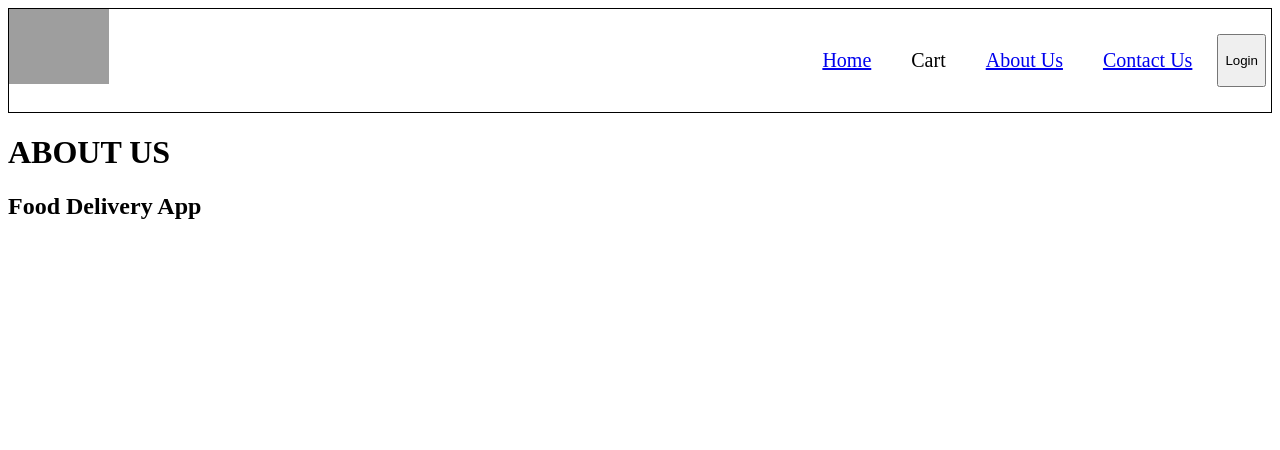
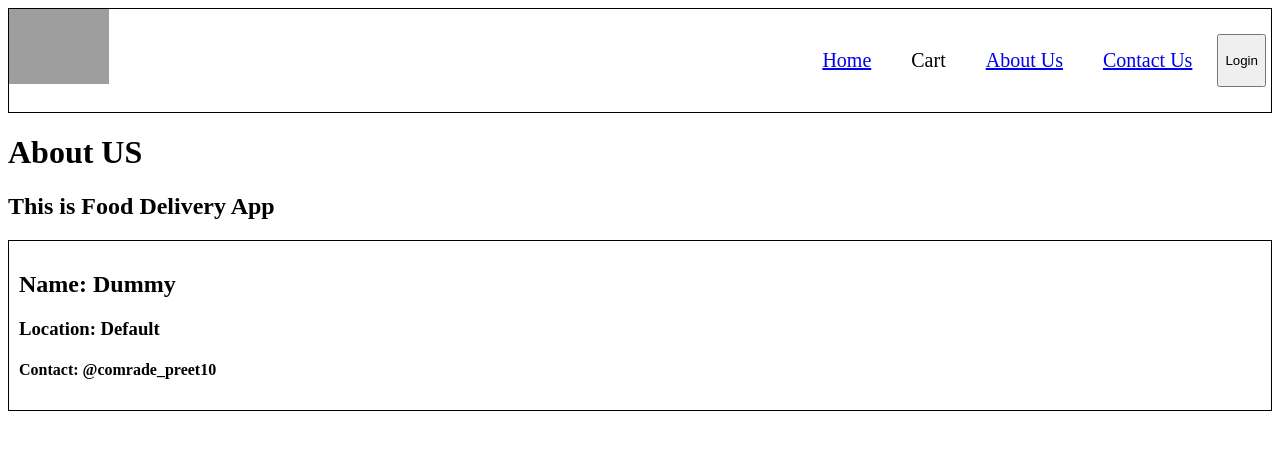
Before and after one commit to PreritMishra/Food-Delivery-React, a React (Vite) app: page /about in a window 1280 px wide. Shown: the top 450 px of the page. Built offline with nearby package versions, Linux system fonts and the light colour scheme; no server answers; grey boxes are pictures that could not be loaded.

Commit message:
Day8 All about class components of react

```diff
--- a/index.css
+++ b/index.css
@@ -81,3 +81,8 @@
   display: flex;
   align-items: baseline;
 }
+
+.user-card {
+  padding: 10px;
+  border: 1px solid black;
+}
--- a/src/components/About.js
+++ b/src/components/About.js
@@ -1,10 +1,26 @@
-const About = () => {
-    return (
-        <div>
-            <h1>ABOUT US</h1>
-            <h2>Food Delivery App</h2>
-        </div>
-    );
+import { Component } from "react";
+import User from "./User";
+import UserClass from "./UserClass";
+
+class About extends Component {
+    constructor(props) {
+        super(props);
+        //console.log(" Parent Constructor")
+    }
+
+    componentDidMount() {
+        //console.log("Parent  component did mount");
+    }
+    render() {
+        //console.log("Parent render")
+        return (
+            <div>
+                <h1>About US</h1>
+                <h2> This is Food Delivery App</h2>
+                <UserClass name = {"Prerit Mishra"} location = {"Prayagraj"} />
+            </div>
+        )
+    }
 }
 
 export default About;
--- /dev/null
+++ b/src/components/User.js
@@ -0,0 +1,16 @@
+import { useEffect } from "react";
+
+
+const User = ({name}) => {
+    useEffect(() => {},[]);
+
+    return (
+        <div className="user-card">
+            <h2>Name: {name}</h2>
+            <h3>Location: Pryagraj</h3>
+            <h4>Contact: @comrade_preet10</h4>
+        </div>
+    );
+}
+
+export default User;
--- /dev/null
+++ b/src/components/UserClass.js
@@ -0,0 +1,37 @@
+import React from "react";
+
+class UserClass extends React.Component {
+    constructor(props){
+        super(props);
+        this.state = {
+            userInfo: {
+                name: "Dummy",
+                location: "Default"
+            }
+        }
+        //console.log(this.props.name + " Child constructor");
+    }
+    async componentDidMount() {
+        //console.log(this.props.name + " Child component did mount");
+        const data = await fetch("https://api.github.com/users/PreritMishra");
+        const json = await data.json();
+        this.setState({
+            userInfo: json
+        });
+        console.log(json);
+    }
+    render() {
+        const {name,location} = this.props;
+        //console.log(this.props.name + " Child Render");
+        return (
+            <div className="user-card">
+                <h2>Name: {this.state.userInfo.name}</h2>
+                <h3>Location: {this.state.userInfo.location}</h3>
+                <h4>Contact: @comrade_preet10</h4>
+            </div>
+        );
+    }
+
+}
+
+export default UserClass;
```
